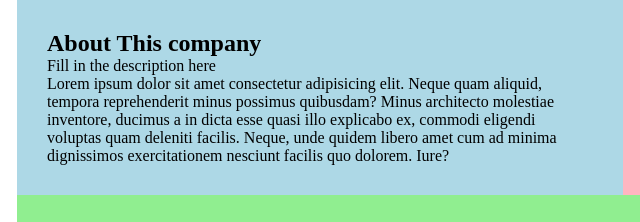
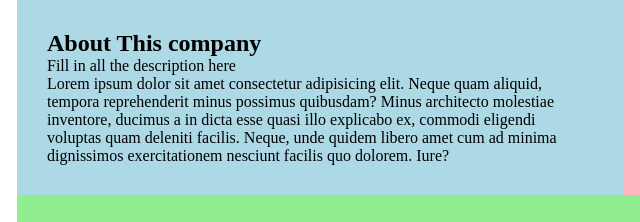
Before and after one commit to RileyLine/meandtone, a plain HTML site: page index.html in a window 1280 px wide. Shown: the top 222 px of the page, 143-783 px from the left. Drawn offline with Linux system fonts and the light colour scheme; files that its build step writes are made by us from their sources.

Commit message:
Add files via upload

```diff
--- a/index.html
+++ b/index.html
@@ -13,7 +13,7 @@
 			<!--Structure for "about" area-->
 			<div class="about-area">
 				<h1>About This company</h1>
-				<p>Fill in the description here</p>
+				<p>Fill in all the description here</p>
 				<p>Lorem ipsum dolor sit amet consectetur adipisicing elit. Neque quam aliquid, tempora reprehenderit minus possimus quibusdam? Minus architecto molestiae inventore, ducimus a in dicta esse quasi illo explicabo ex, commodi eligendi voluptas quam deleniti facilis. Neque, unde quidem libero amet cum ad minima dignissimos exercitationem nesciunt facilis quo dolorem. Iure?</p>
 			</div>
 			<!--Structure for the map-->
```
